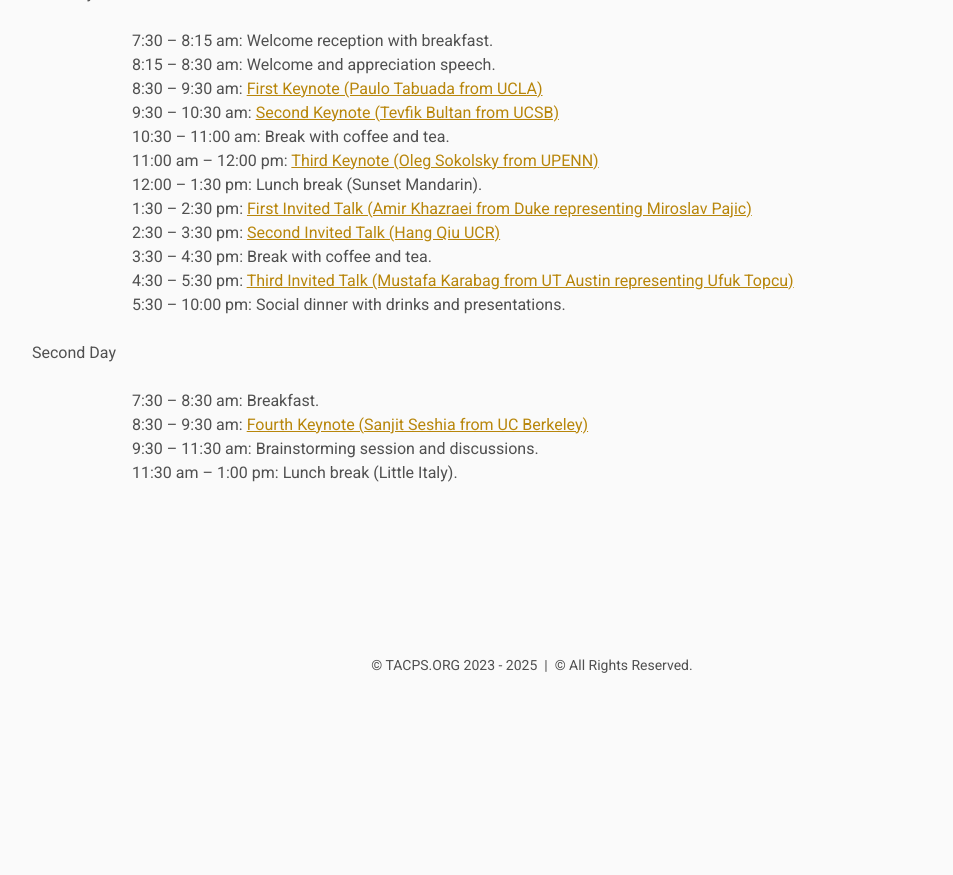
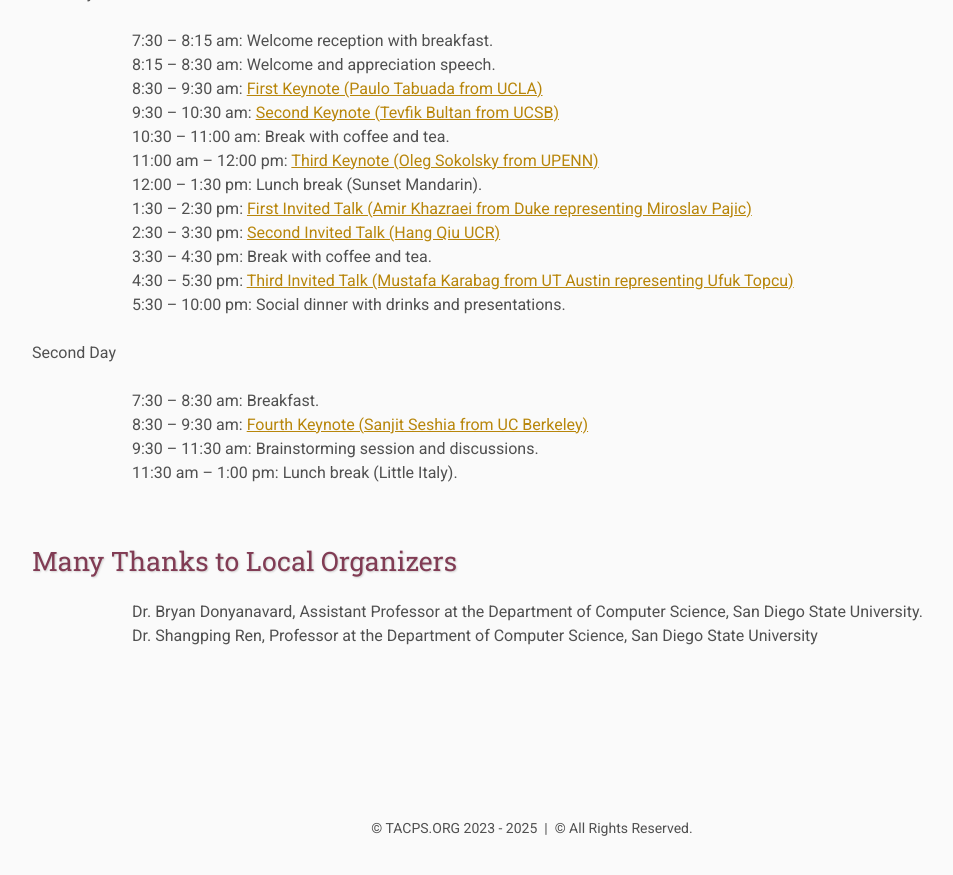
Before and after one commit to ITSEG-MQ/tacps, a Jekyll site: the page built from archive/2024-jan/index.html, in a window 1280 px wide and 900 px high, scrolled down 1832 px. Shown: the top 875 px of the window, without its empty margins (108-1061 px from the left). Built offline with Jekyll 4.4.1, drawn with Linux system fonts in a browser that asks for light colours; before the commit the page ends 2569 px from its top, so only the background shows below that.

Commit message:
Update index.html

```diff
--- a/archive/2024-jan/index.html
+++ b/archive/2024-jan/index.html
@@ -28,10 +28,6 @@ nav: archive
 
 <h3>Memories</h3>
 <p>
-<!--   <img src="{{ site.baseurl }}/assets/archive/2024-jan/photo1.jpg" alt="Photo 1" style="max-width:400px;">
-  <img src="{{ site.baseurl }}/assets/archive/2024-jan/photo2.jpg" alt="Photo 2" style="max-width:400px;">
-  <img src="{{ site.baseurl }}/assets/archive/2024-jan/photo1.jpg" alt="Photo 3" style="max-width:400px;">
-  <img src="{{ site.baseurl }}/assets/archive/2024-jan/photo2.jpg" alt="Photo 4" style="max-width:400px;"> -->
   <img src="photo1.jpg" alt="Photo 1" style="max-width:400px;">
   <img src="photo2.jpg" alt="Photo 2" style="max-width:400px;">
   <img src="photo3.jpg" alt="Photo 3" style="max-width:400px;">
@@ -65,3 +61,11 @@ nav: archive
   <li>9:30 – 11:30 am: Brainstorming session and discussions.</li>
   <li>11:30 am – 1:00 pm: Lunch break (Little Italy).</li>
 </ul>
+
+<hr>
+
+<h3>Many Thanks to Local Organizers</h3>
+<ul>
+  <li>Dr. Bryan Donyanavard, Assistant Professor at the Department of Computer Science, San Diego State University.</li>
+  <li>Dr. Shangping Ren, Professor at the Department of Computer Science, San Diego State University</li>
+</ul>
```
